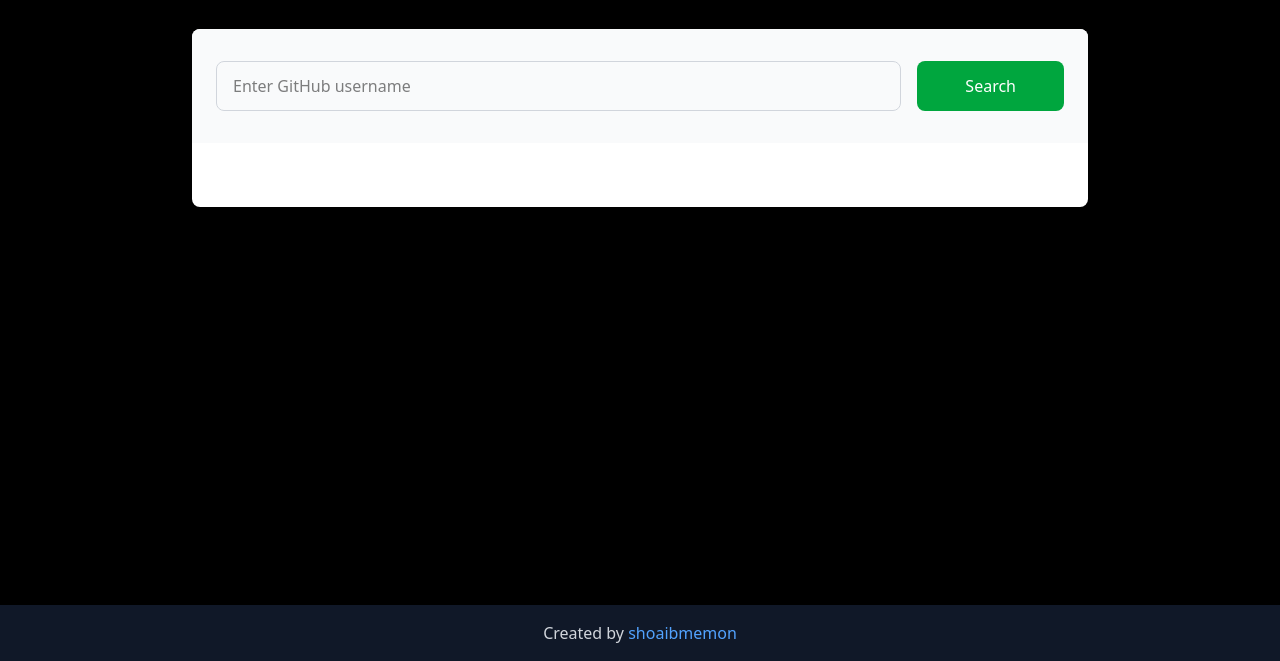
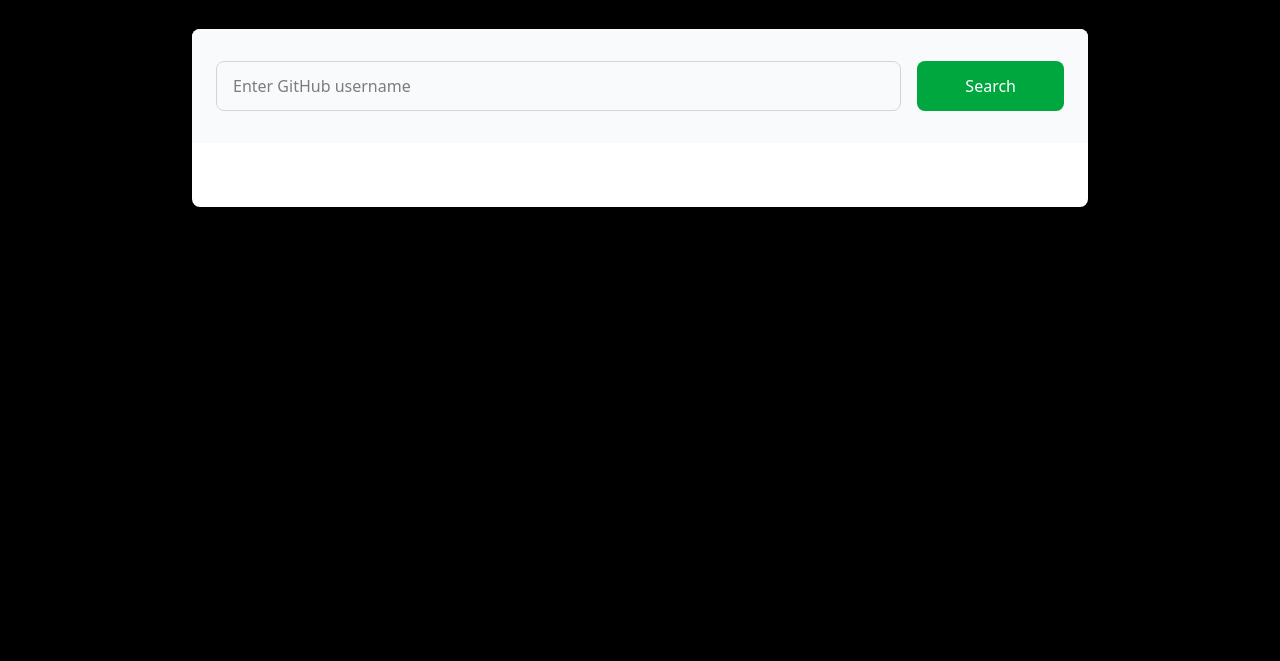
Before and after one commit to hassanmamji/Advance-Java-Script, a plain HTML site: page assignment/Githubfinder App/index.html in a window 1280 px wide. Shown: the part 139-800 px from the top of the page. Drawn offline with nearby package versions, Linux system fonts and the light colour scheme.

Commit message:
Update index.html

```diff
--- a/assignment/Githubfinder App/index.html
+++ b/assignment/Githubfinder App/index.html
@@ -49,21 +49,8 @@
         </p>
       </div>
     </main>
-    <footer
-      class="w-full bg-gray-900 text-gray-300 text-center fixed bottom-0 py-4 mt-8"
-    >
-      <p>
-        Created by
-        <a
-          href="https://shoaibmemon.vercel.app/"
-          target="_blank"
-          rel="noopener noreferrer"
-          class="text-blue-400 hover:underline"
-        >
-          shoaibmemon
-        </a>
-      </p>
-    </footer>
+
   </body>
   <script src="./app.js"></script>
+
 </html>
```
